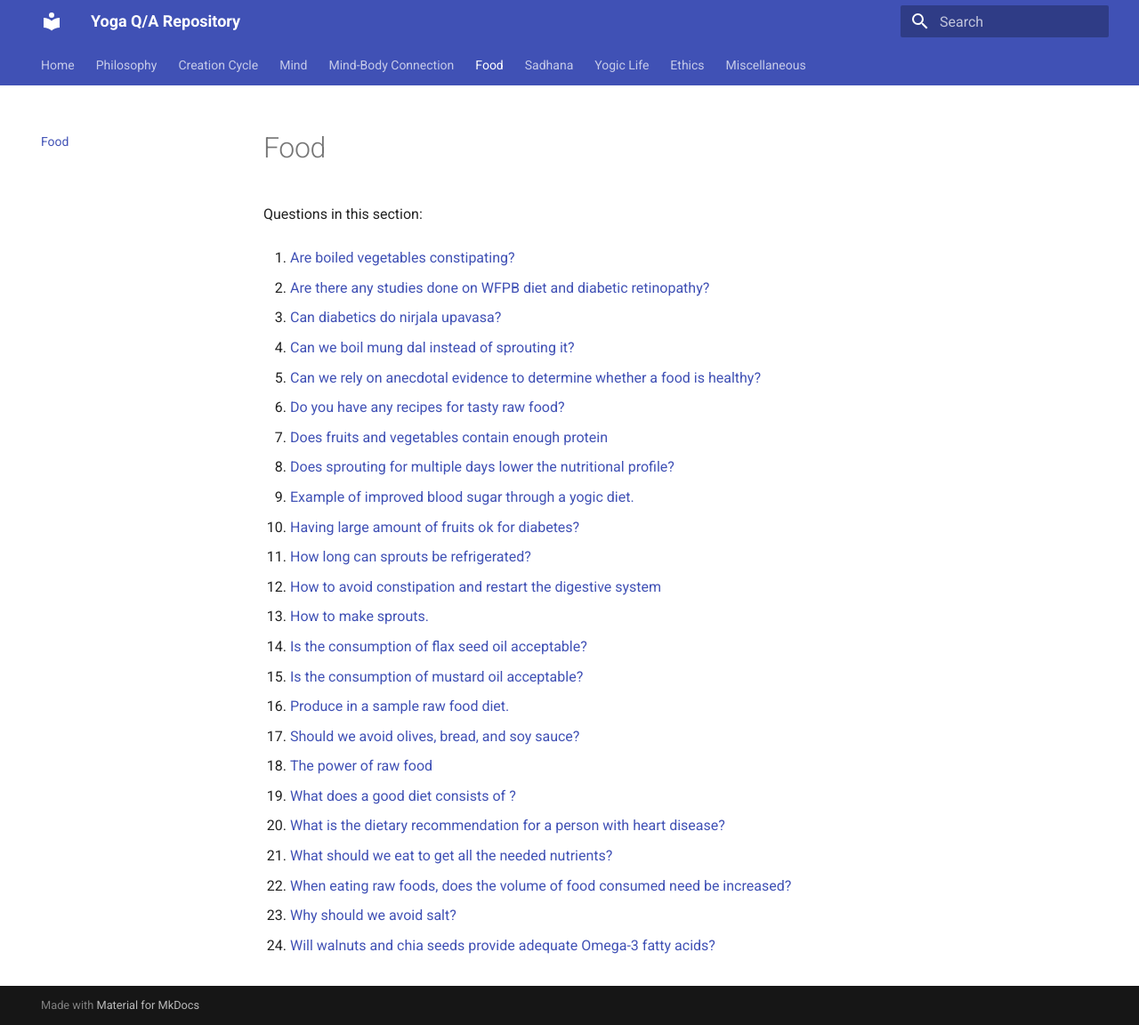
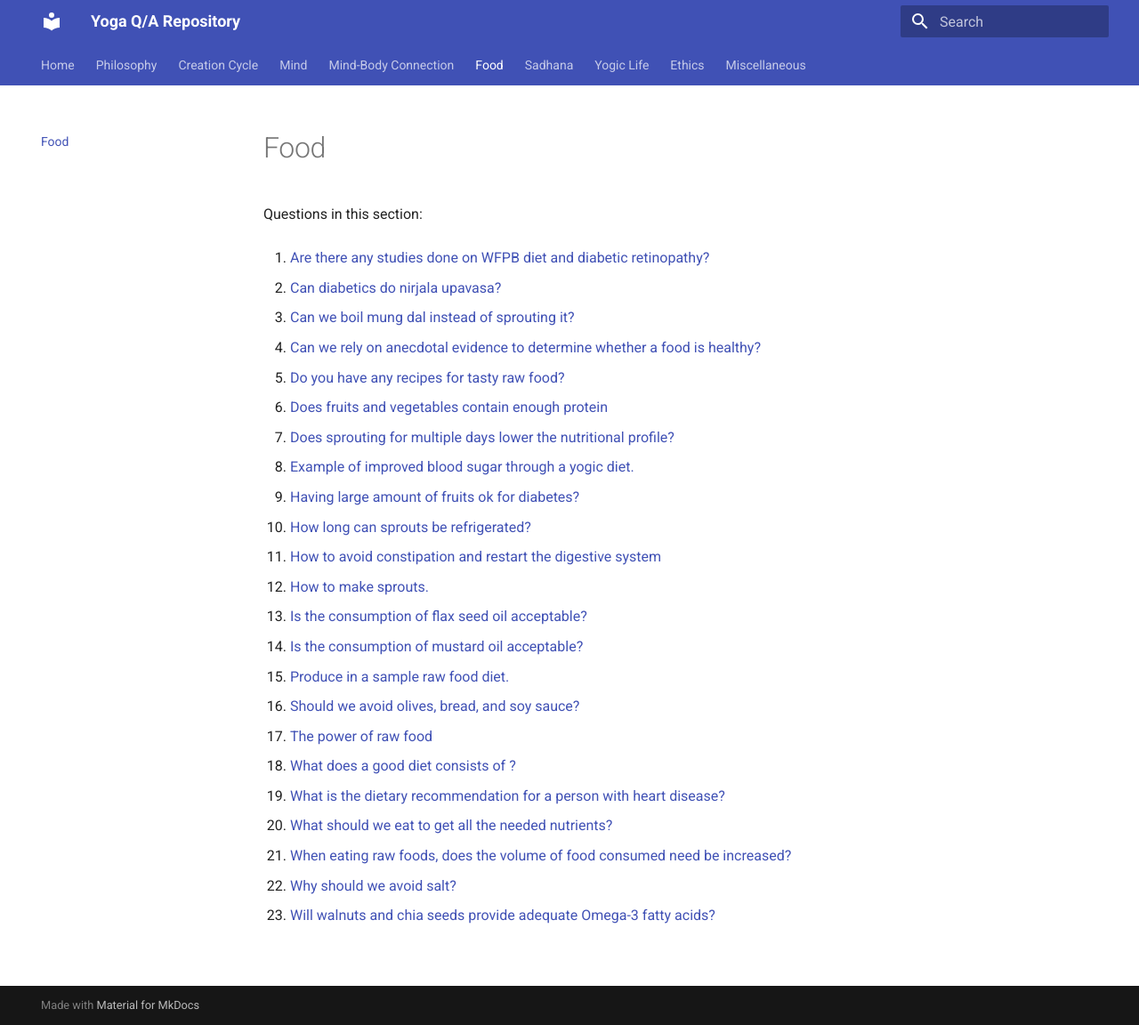
Before and after one commit to yogiclife/yoga-qa, an MkDocs documentation site: the page built from docs/food/README.md, in a window 1280 px wide and 1152 px high. Shown: the whole window at 89% size. Built offline with MkDocs 1.6.1 and Material for MkDocs 9.7.7, drawn with Linux system fonts in a browser that asks for light colours.

Commit message:
Update topic indices [skip ci]

```diff
--- a/docs/food/README.md
+++ b/docs/food/README.md
@@ -2,50 +2,48 @@
 
 Questions in this section:
 
-1. [Are boiled vegetables constipating?](are-boiled-vegetables-constipating-20260629-221444.md)
+1. [Are there any studies done on WFPB diet and diabetic retinopathy?](are-there-any-studies-done-on-wfpb-diet-and-diabetic-retinopathy-20260628-103859.md)
 
-2. [Are there any studies done on WFPB diet and diabetic retinopathy?](are-there-any-studies-done-on-wfpb-diet-and-diabetic-retinopathy-20260628-103859.md)
+2. [Can diabetics do nirjala upavasa?](can-diabetics-do-nirjala-upavasa-20260628-142236.md)
 
-3. [Can diabetics do nirjala upavasa?](can-diabetics-do-nirjala-upavasa-20260628-142236.md)
+3. [Can we boil mung dal instead of sprouting it?](can-we-boil-mung-dal-instead-of-sprouting-it-20260628-131544.md)
 
-4. [Can we boil mung dal instead of sprouting it?](can-we-boil-mung-dal-instead-of-sprouting-it-20260628-131544.md)
+4. [Can we rely on anecdotal evidence to determine whether a food is healthy?](can-we-rely-on-anecdotal-evidence-to-determine-whether-a-food-is-healthy-20260628-143206.md)
 
-5. [Can we rely on anecdotal evidence to determine whether a food is healthy?](can-we-rely-on-anecdotal-evidence-to-determine-whether-a-food-is-healthy-20260628-143206.md)
+5. [Do you have any recipes for tasty raw food?](do-you-have-any-recipes-for-tasty-raw-food-20260620-163919.md)
 
-6. [Do you have any recipes for tasty raw food?](do-you-have-any-recipes-for-tasty-raw-food-20260620-163919.md)
+6. [Does fruits and vegetables contain enough protein](does-fruits-and-vegetables-contain-enough-protein-20260628-205443.md)
 
-7. [Does fruits and vegetables contain enough protein](does-fruits-and-vegetables-contain-enough-protein-20260628-205443.md)
+7. [Does sprouting for multiple days lower the nutritional profile?](does-sprouting-for-multiple-days-lower-the-nutritional-profile-20260628-131930.md)
 
-8. [Does sprouting for multiple days lower the nutritional profile?](does-sprouting-for-multiple-days-lower-the-nutritional-profile-20260628-131930.md)
+8. [Example of improved blood sugar through a yogic diet.](example-of-improved-blood-sugar-through-a-yogic-diet-20260628-130657.md)
 
-9. [Example of improved blood sugar through a yogic diet.](example-of-improved-blood-sugar-through-a-yogic-diet-20260628-130657.md)
+9. [Having large amount of fruits ok for diabetes?](having-large-amount-of-fruits-ok-for-diabetes-20260628-030219.md)
 
-10. [Having large amount of fruits ok for diabetes?](having-large-amount-of-fruits-ok-for-diabetes-20260628-030219.md)
+10. [How long can sprouts be refrigerated?](how-long-can-sprouts-be-refrigerated-20260628-132251.md)
 
-11. [How long can sprouts be refrigerated?](how-long-can-sprouts-be-refrigerated-20260628-132251.md)
+11. [How to avoid constipation and restart the digestive system](how-to-avoid-constipation-and-restart-the-digestive-system-20260628-202200.md)
 
-12. [How to avoid constipation and restart the digestive system](how-to-avoid-constipation-and-restart-the-digestive-system-20260628-202200.md)
+12. [How to make sprouts.](how-to-make-sprouts-20260628-131139.md)
 
-13. [How to make sprouts.](how-to-make-sprouts-20260628-131139.md)
+13. [Is the consumption of flax seed oil acceptable?](is-the-consumption-of-flax-seed-oil-acceptable-20260628-141212.md)
 
-14. [Is the consumption of flax seed oil acceptable?](is-the-consumption-of-flax-seed-oil-acceptable-20260628-141212.md)
+14. [Is the consumption of mustard oil acceptable?](is-the-consumption-of-mustard-oil-acceptable-20260628-140138.md)
 
-15. [Is the consumption of mustard oil acceptable?](is-the-consumption-of-mustard-oil-acceptable-20260628-140138.md)
+15. [Produce in a sample raw food diet.](produce-in-a-sample-raw-food-diet-20260628-134655.md)
 
-16. [Produce in a sample raw food diet.](produce-in-a-sample-raw-food-diet-20260628-134655.md)
+16. [Should we avoid olives, bread, and soy sauce?](should-we-avoid-olives-bread-and-soy-sauce-20260628-114909.md)
 
-17. [Should we avoid olives, bread, and soy sauce?](should-we-avoid-olives-bread-and-soy-sauce-20260628-114909.md)
+17. [The power of raw food](the-power-of-raw-food-20260628-204609.md)
 
-18. [The power of raw food](the-power-of-raw-food-20260628-204609.md)
+18. [What does a good diet consists of ?](what-does-a-good-diet-consists-of-20260628-025803.md)
 
-19. [What does a good diet consists of ?](what-does-a-good-diet-consists-of-20260628-025803.md)
+19. [What is the dietary recommendation for a person with heart disease?](what-is-the-dietary-recommendation-for-a-person-with-heart-disease-20260628-023806.md)
 
-20. [What is the dietary recommendation for a person with heart disease?](what-is-the-dietary-recommendation-for-a-person-with-heart-disease-20260628-023806.md)
+20. [What should we eat to get all the needed nutrients?](what-should-we-eat-to-get-all-the-needed-nutrients.md)
 
-21. [What should we eat to get all the needed nutrients?](what-should-we-eat-to-get-all-the-needed-nutrients.md)
+21. [When eating raw foods, does the volume of food consumed need be increased?](when-eating-raw-foods-does-the-volume-of-food-consumed-need-be-increased-20260628-030424.md)
 
-22. [When eating raw foods, does the volume of food consumed need be increased?](when-eating-raw-foods-does-the-volume-of-food-consumed-need-be-increased-20260628-030424.md)
+22. [Why should we avoid salt?](why-should-we-avoid-salt-20260628-140843.md)
 
-23. [Why should we avoid salt?](why-should-we-avoid-salt-20260628-140843.md)
-
-24. [Will walnuts and chia seeds provide adequate Omega-3 fatty acids?](will-walnuts-and-chia-seeds-provide-adequate-omega-3-fatty-acids-20260628-141918.md)
+23. [Will walnuts and chia seeds provide adequate Omega-3 fatty acids?](will-walnuts-and-chia-seeds-provide-adequate-omega-3-fatty-acids-20260628-141918.md)
```
